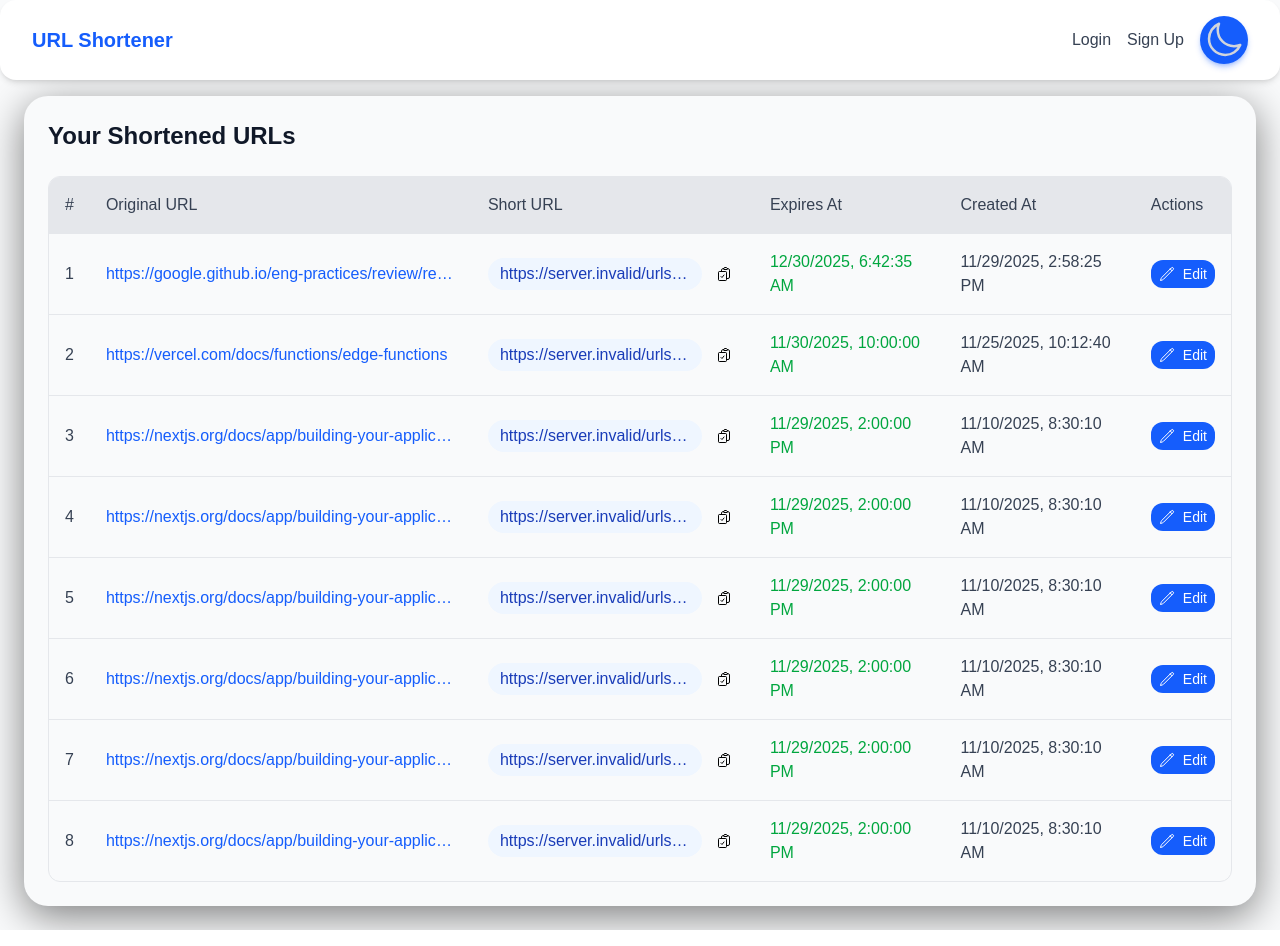
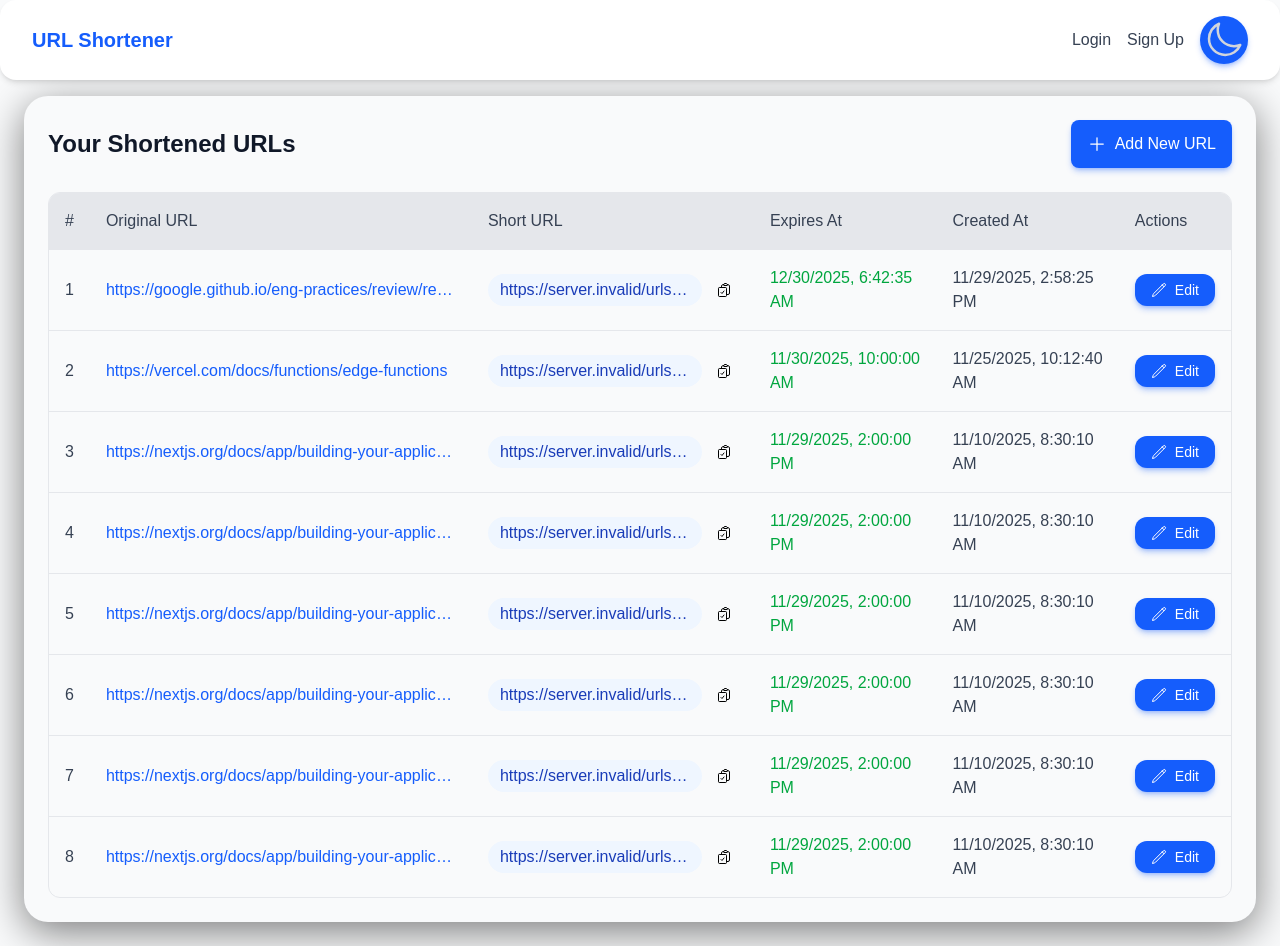
Before and after one commit to pagevamp/laxman-url-shortener-frontend, a Next.js app: page /urls in a window 1280 px wide. Built offline with nearby package versions, Linux system fonts and the light colour scheme; no server answers.

Commit message:
refact/url/ui/table: enhanced the url edit button

```diff
--- a/app/(dashboard)/urls/components/UrlTable.tsx
+++ b/app/(dashboard)/urls/components/UrlTable.tsx
@@ -1,7 +1,8 @@
 "use client";
 
+import { Button } from "@/app/components/ui/Button";
 import { useUrl } from "@/app/hooks/useUrl";
-import { PencilIcon, ClipboardDocumentCheckIcon } from "@heroicons/react/24/outline";
+import { PencilIcon, ClipboardDocumentCheckIcon, PlusIcon } from "@heroicons/react/24/outline";
 
 interface UrlItem {
   id: string;
@@ -72,9 +73,15 @@
 
   return (
     <div className="w-full overflow-hidden rounded-3xl bg-gray-50 dark:bg-gray-900 shadow-[0_10px_40px_rgba(0,0,0,0.5)] p-6">
-      <h2 className="text-2xl font-semibold text-gray-900 dark:text-gray-100 mb-6">
-        Your Shortened URLs
-      </h2>
+       <div className="flex justify-between items-center mb-6">
+        <h1 className="text-2xl font-bold text-gray-900 dark:text-white">Your Shortened URLs</h1>
+        <Button
+          className="flex items-center gap-2! px-4! bg-blue-600 text-white rounded-lg hover:bg-blue-700 dark:bg-blue-500 dark:hover:bg-blue-600 transition hover:scale-105"
+        >
+          <PlusIcon className="h-5 w-5" />
+          Add New URL
+        </Button>
+      </div>
       <div className="overflow-x-auto rounded-xl border border-gray-200 dark:border-gray-700">
         <table className="w-full border-collapse">
           <thead className="bg-gray-200 dark:bg-gray-700">
@@ -141,10 +148,10 @@
                 </td>
 
                 <td className="p-4">
-                  <button className="flex items-center gap-2 px-2 py-1 rounded-xl bg-blue-600 text-white text-sm font-medium hover:bg-blue-700 dark:bg-blue-500 dark:hover:bg-blue-600 transition cursor-pointer hover:scale-105">
+                  <Button className="h-8! flex items-center gap-2 px-4! rounded-xl bg-blue-600 text-white text-sm font-medium hover:bg-blue-700 dark:bg-blue-500 dark:hover:bg-blue-600 transition cursor-pointer hover:scale-105">
                     <PencilIcon className="h-4 w-4" />
                     Edit
-                  </button>
+                  </Button>
                 </td>
               </tr>
             ))}
```
